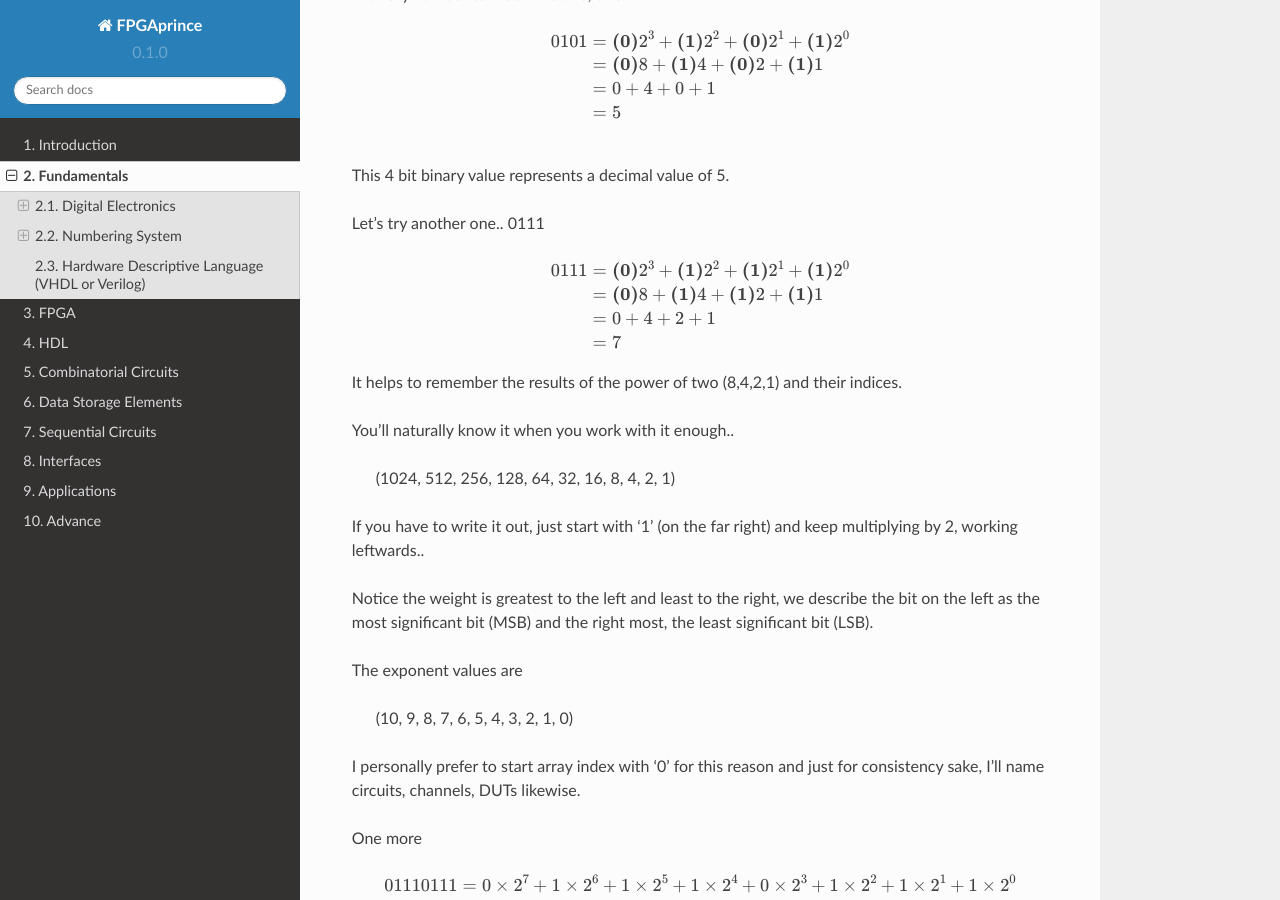
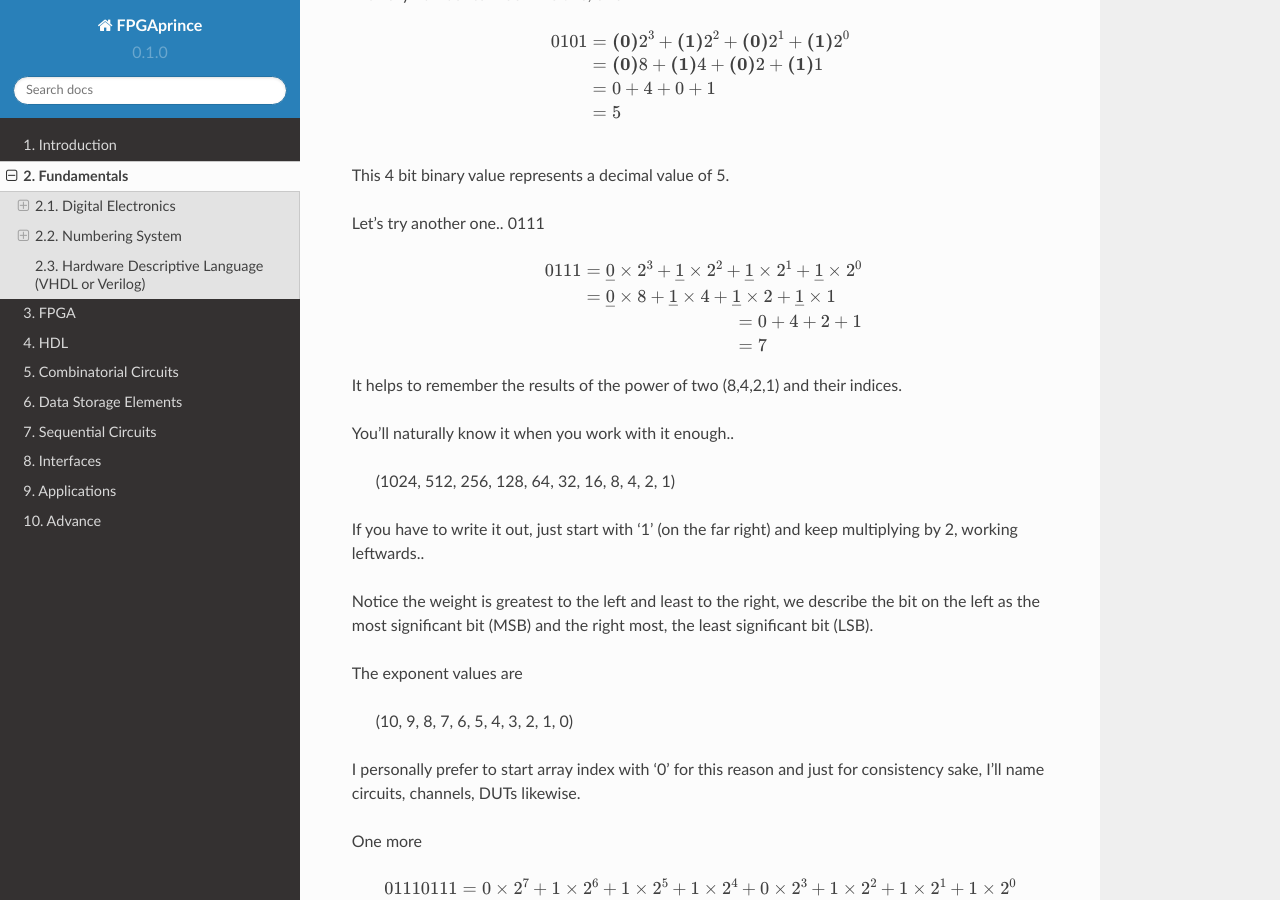
Before and after one commit to fpgaprince/rtd, a Sphinx documentation site: the page built from docs/source/fundamentals.rst, in a window 1280 px wide and 900 px high, scrolled down 3369 px. Built offline with Sphinx 7.4.7 and the Read the Docs theme 2.0.0, drawn with Linux system fonts in a browser that asks for light colours.

Commit message:
presentation

```diff
--- a/docs/source/fundamentals.rst
+++ b/docs/source/fundamentals.rst
@@ -165,8 +165,9 @@ Let's try another one.. 0111
 
 .. math::
 
-    0111    &= \mathbf{(0)}2^3 + \mathbf{(1)}2^2 + \mathbf{(1)}2^1 + \mathbf{(1)}2^0\\
-            &= \mathbf{(0)}8 + \mathbf{(1)}4 + \mathbf{(1)}2 + \mathbf{(1)}1\\
+    0111    &= \underline{0} \times 2^3 + \underline{1} \times 2^2 + \underline{1} \times 2^1 + \underline{1} \times 2^0\\
+            &= \underline{0} \times 8 + \underline{1} \times 4 + \underline{1} \times 2 + \underline{1} \times 1\\
+
             &= 0 + 4 + 2 + 1\\
             &= 7
 
```
